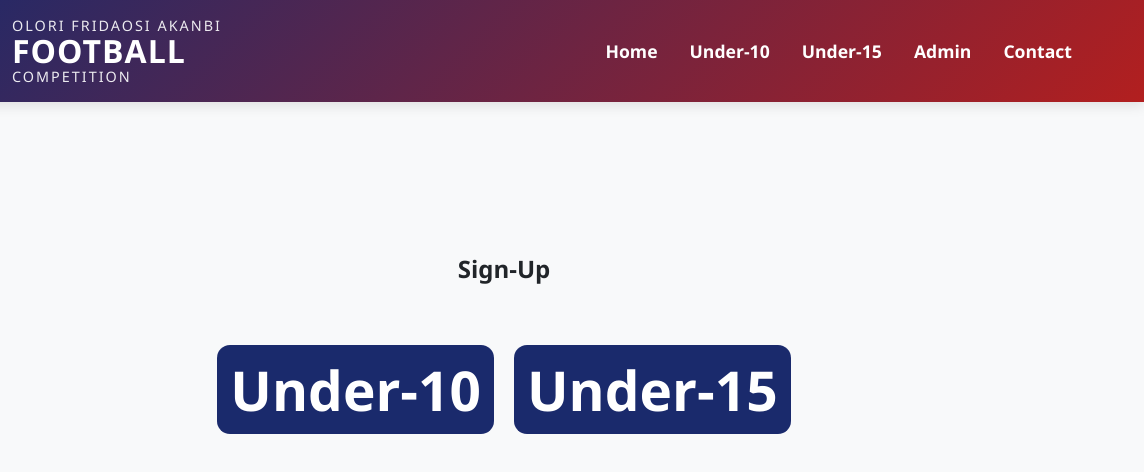
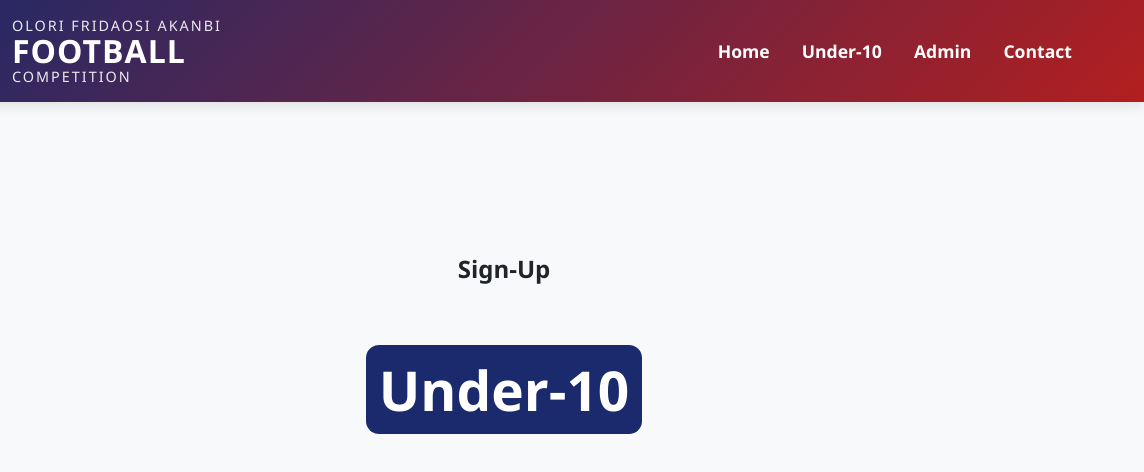
Before and after one commit to Awwal2007/Under-10-15-competition, a plain HTML site: page index.html in a window 1280 px wide. Shown: the full height of the page, 136-1280 px from the left. Drawn offline with Linux system fonts and the light colour scheme; some packages are replaced by stand-ins of ours; a script that the page names is missing.

Commit message:
i remove the under-15

```diff
--- a/index.html
+++ b/index.html
@@ -214,7 +214,7 @@
                 <ul>
                     <li><a class="active" href="../index.html">Home</a></li>
                     <li><a href="./pages/under-10-sign-up.html">Under-10</a></li>
-                    <li><a href="./pages/">Under-15</a></li>
+                    <!-- <li><a href="./pages/">Under-15</a></li> -->
                     <li><a href="./pages/admin-log-in.html">Admin</a></li>
                     <li><a href="#">Contact</a></li>
                     <!-- <li ><a style="background-color: white; color: black; padding: 7px 13px; border-radius: 7px;" href="./pages/competition.html">Competition</a></li> -->
@@ -230,7 +230,7 @@
             <h1 style="margin-bottom: 30px;">Sign-Up</h1>
             <div style="gap: 20px; display: flex; flex-wrap: wrap; justify-content: center;">
                 <a class="Sign-Up" href="#" onclick="confirmSignUp('Under-10', './pages/under-10-sign-up.html')">Under-10</a>
-                <a class="Sign-Up" href="#" onclick="confirmSignUp('Under-15', './under-15-sign-up.html')">Under-15</a>
+                <!-- <a class="Sign-Up" href="#" onclick="confirmSignUp('Under-15', './under-15-sign-up.html')">Under-15</a> -->
             </div>
         </div>
     </section>
```
